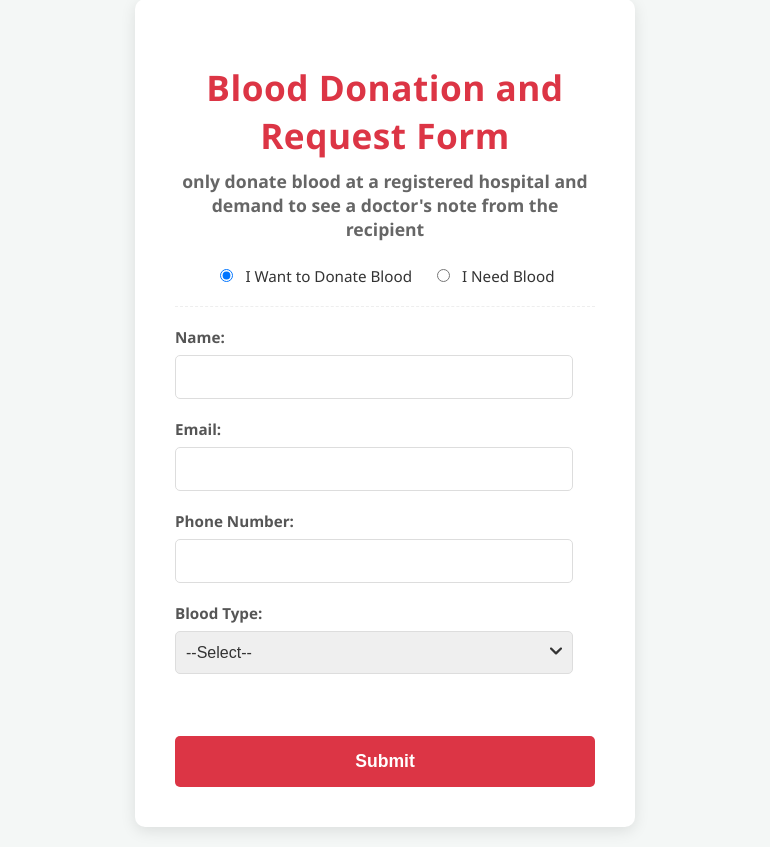
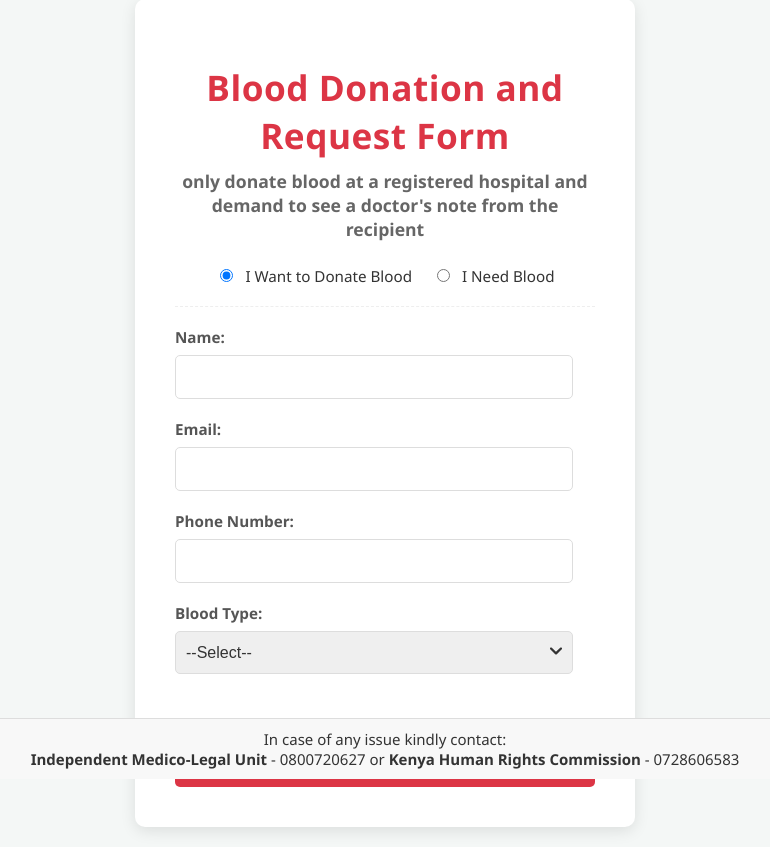
Before and after one commit to RayMune/ChangaDamu, a Flask app: page / in a window 1280 px wide. Shown: the part 21-868 px from the top of the page, without its empty margins (255-1025 px from the left). Run offline with Flask 3, Linux system fonts and the light colour scheme.

Commit message:
2nd Update with new feature/fix

```diff
--- a/templates/index.html
+++ b/templates/index.html
@@ -186,6 +186,25 @@
         input[type="submit"]:active {
             transform: translateY(0); /* Press effect */
         }
+
+        /* Footer Styling */
+        .site-footer {
+            position: fixed;
+            left: 0;
+            bottom: 0;
+            width: 100%;
+            background: #f8f8f8;
+            color: #333;
+            text-align: center;
+            padding: 10px 0;
+            font-size: 15px;
+            border-top: 1px solid #ddd;
+            z-index: 100;
+        }
+
+        .site-footer strong {
+            color: #333;
+        }
     </style>
     <script>
         function toggleFields() {
@@ -309,5 +328,11 @@
             <input type="submit" value="Submit">
         </form>
     </div>
+
+    <footer class="site-footer">
+        In case of any issue kindly contact: <br>
+        <strong>Independent Medico-Legal Unit</strong> - 0800720627 or
+        <strong>Kenya Human Rights Commission</strong> - 0728606583
+    </footer>
 </body>
 </html>
```
